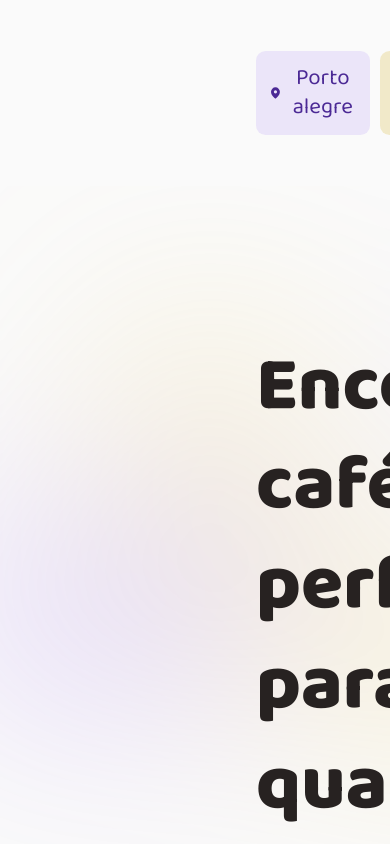
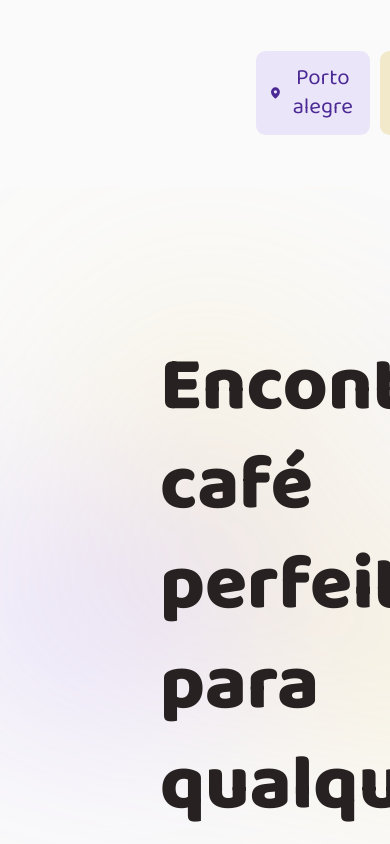
Before and after one commit to JoseMurilloc/IGNITE-REACT-CHALLENGE, a React (Vite) app in the folder coffee-delivary/: page / in a window 390 px wide. Shown: the top 844 px of the page. Built offline with nearby package versions, Linux system fonts and the light colour scheme; no server answers.

Commit message:
(coffee) responsive grid of coffees

```diff
--- a/coffee-delivary/src/pages/Home/styles.module.css
+++ b/coffee-delivary/src/pages/Home/styles.module.css
@@ -11,6 +11,13 @@
   justify-content: space-between;
   overflow-y: hidden;
 }
+
+@media (max-width: 1200px) {
+  .intro {
+    padding: 9.4rem 10rem;
+  }
+}
+
 .intro img {
   width: 47.6rem;
 }
@@ -94,6 +101,14 @@
   display: grid;
   grid-template-columns: 1fr 1fr 1fr 1fr;
   gap: 3.2rem;
+
+}
+@media (max-width: 1000px) {
+  .listCoffees .coffees {
+    display: grid;
+    grid-template-columns: 1fr 1fr;
+    gap: 4rem;
+  }
 }
 
 .listCoffees .titleListCoffee {
```
